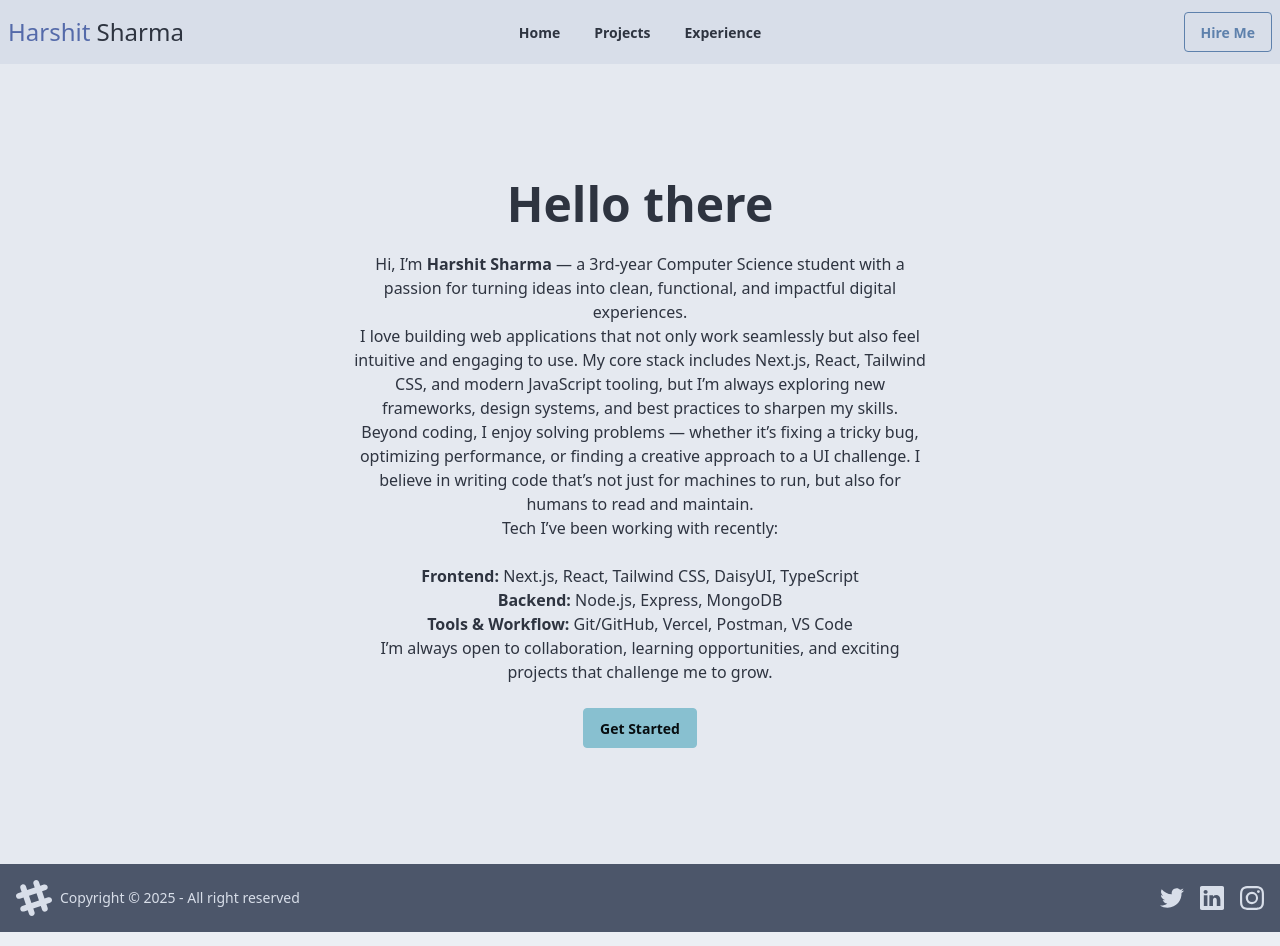
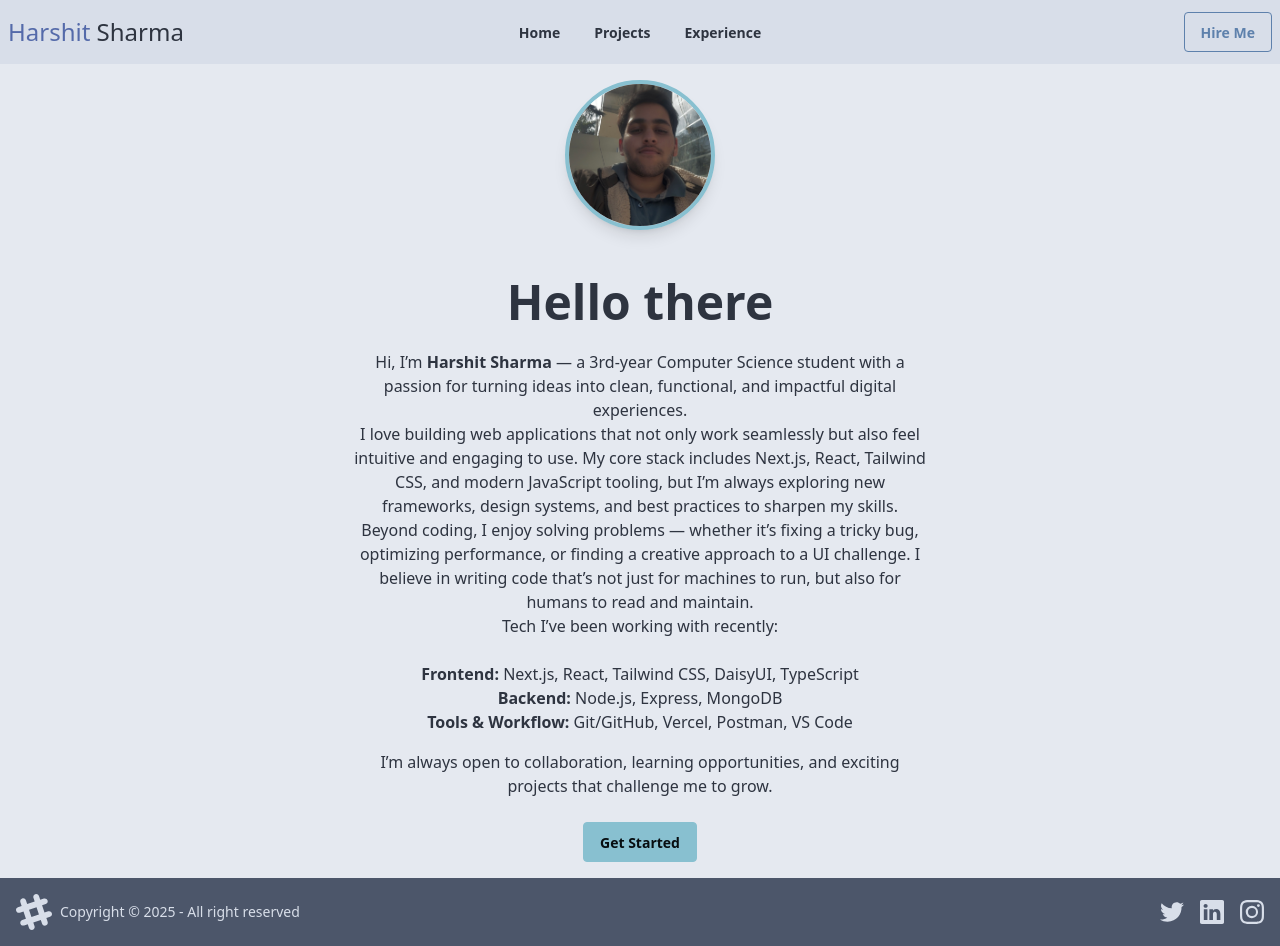
Before and after one commit to Harshit-077/portfolioweb, a Next.js app: page / in a window 1280 px wide. Built offline with nearby package versions, Linux system fonts and the light colour scheme.

Commit message:
Overall checks done

```diff
--- a/app/Home/about.tsx
+++ b/app/Home/about.tsx
@@ -1,9 +1,23 @@
 import React from 'react'
+import Image from 'next/image'
 
 const Home = () => {
     return (
         <div className="hero bg-base-200 min-h-screen">
-            <div className="hero-content text-center">
+            <div className="hero-content flex flex-col items-center text-center">
+
+                {/* Profile Image */}
+                <div className="mb-8">
+                    <Image
+                        src='/harshit.jpg'
+                        alt="Harshit Sharma"
+                        width={150}
+                        height={150}
+                        className="rounded-full border-4 border-accent shadow-lg"
+                    />
+                </div>
+
+                {/* Hero Text */}
                 <div className="max-w-xl">
                     <h1 className="text-5xl font-bold">Hello there</h1>
                     <p className="py-6">
@@ -28,16 +42,15 @@ const Home = () => {
                             <span className='font-bold'>Tools & Workflow: </span>Git/GitHub, Vercel, Postman, VS Code
                         </li>
                     </ul>
-                    <p>
+                    <p className="mt-4">
                         I’m always open to collaboration, learning opportunities, and exciting
                         projects that challenge me to grow.
                     </p>
-                    <br/>
-                    <button className="btn btn-accent">Get Started</button>
+                    <button className="btn btn-accent mt-6">Get Started</button>
                 </div>
             </div>
         </div>
-
     );
 };
+
 export default Home;
```
Also changed, not shown: public/harshit.jpg (added).
